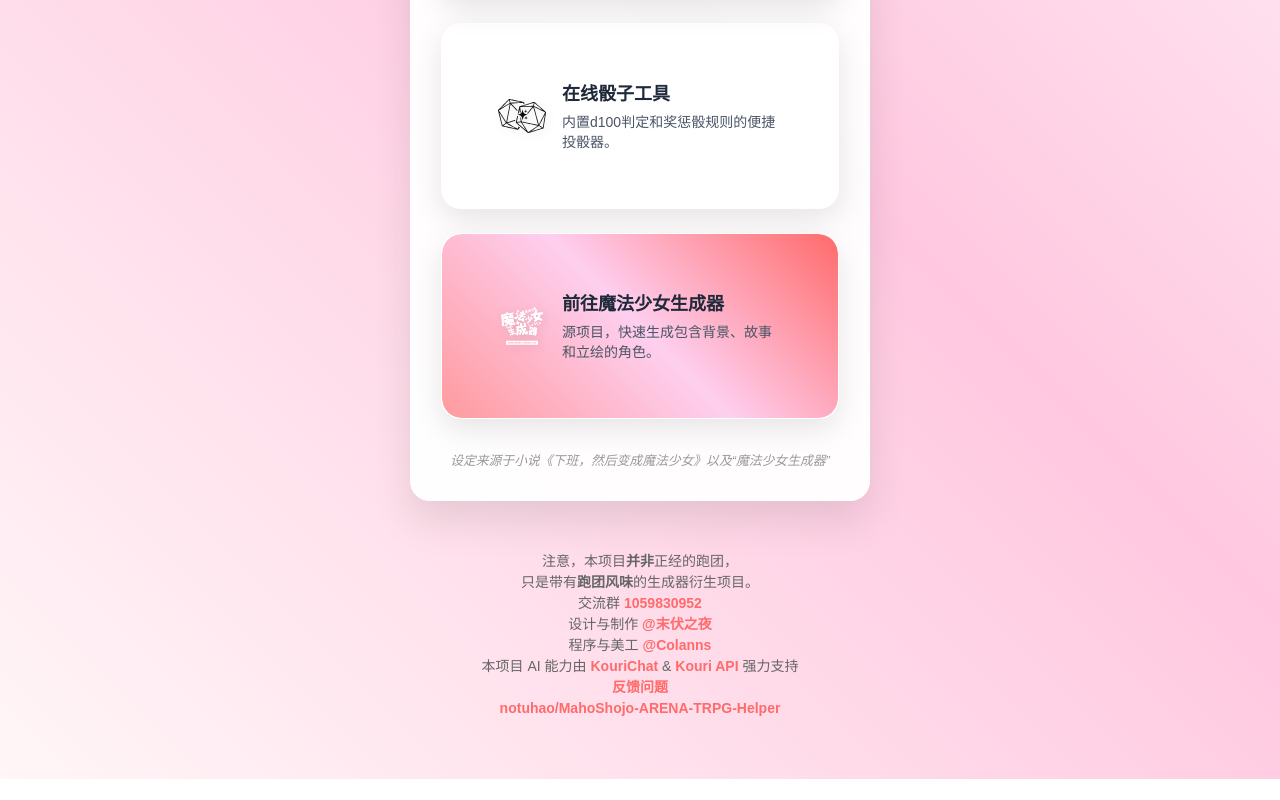
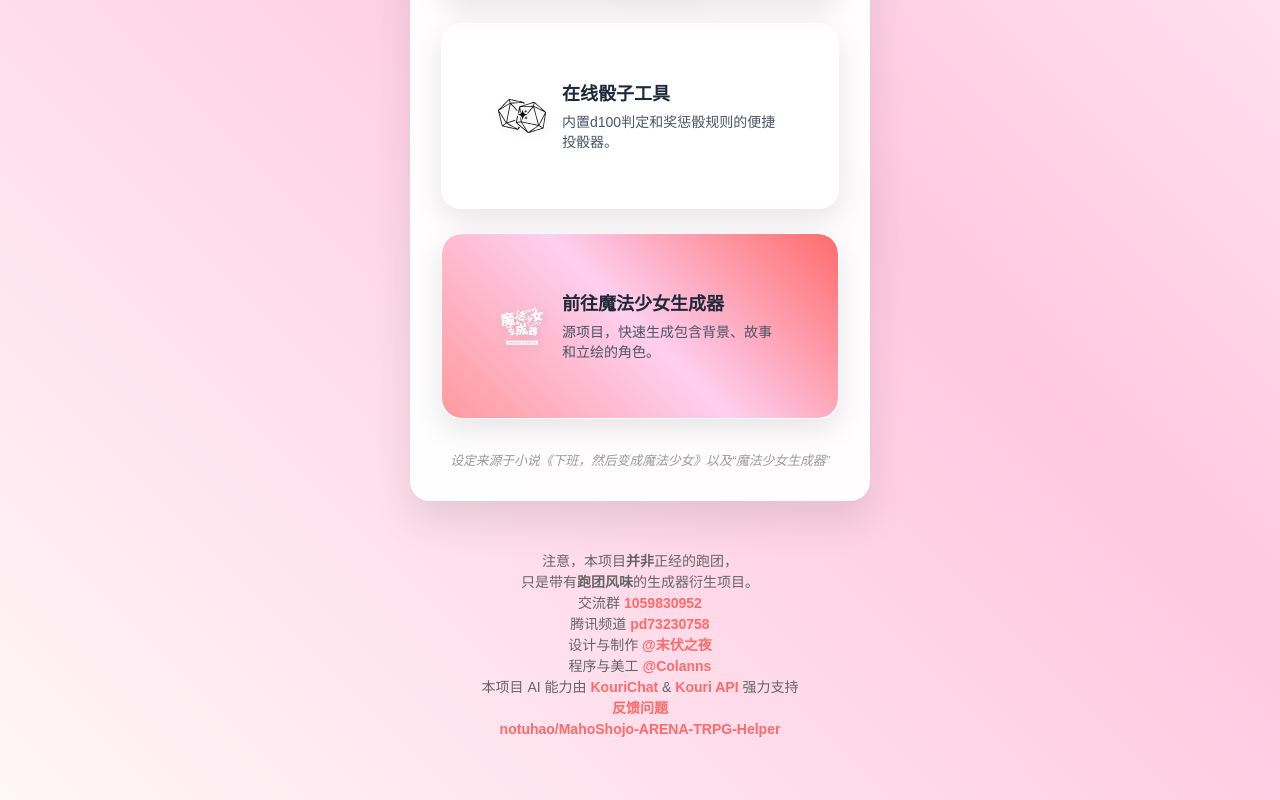
Before and after one commit to notuhao/MahoShojo-ARENA-TRPG-Helper, a Next.js app: page / in a window 1280 px wide. Shown: the part 830-1630 px from the top of the page. Before the commit the page ends 1609 px from the top, so only its background shows below. Built offline with nearby package versions, Linux system fonts and the light colour scheme.

Commit message:
Update Footer.tsx

```diff
--- a/components/Footer.tsx
+++ b/components/Footer.tsx
@@ -17,6 +17,9 @@ export default function Footer({ className = "footer", textWhite = false }: Foot
       <p>只是带有<b>跑团风味</b>的生成器衍生项目。</p>
       <p>
         交流群 <a href="https://qun.qq.com/universal-share/share?ac=1&busi_data=eyJncm91cENvZGUiOiIxMDU5ODMwOTUyIiwidG9rZW4iOiJNUFN6UVpBRVZNNU9COWpBa21DU1lxczRObXhiKy9kSzEvbHhOcnNpT1RBZEVRU3dtZ2hUQjJVNGtuYk5ISDhrIiwidWluIjoiMTAxOTcyNzcxMCJ9&data=DxfxSXDeGY3mgLKqoTGEoHkfqpums19TEW8Alu5Ikc3uCmV0O8YkLVLyRTMOp61VjFN387-7QL8-j2AFHUX2QXq525oXb8rl0lNhm0K453Q&svctype=5&tempid=h5_group_info" target="_blank" rel="noopener noreferrer" className="footer-link">1059830952</a>
+      </p>
+      <p>
+        腾讯频道 <a href="https://pd.qq.com/s/brisxifbl" target="_blank" rel="noopener noreferrer" className="footer-link">pd73230758</a>
       </p>
       <p>
         设计与制作 <a href="https://github.com/notuhao" target="_blank" rel="noopener noreferrer" className="footer-link">@末伏之夜</a>
```
